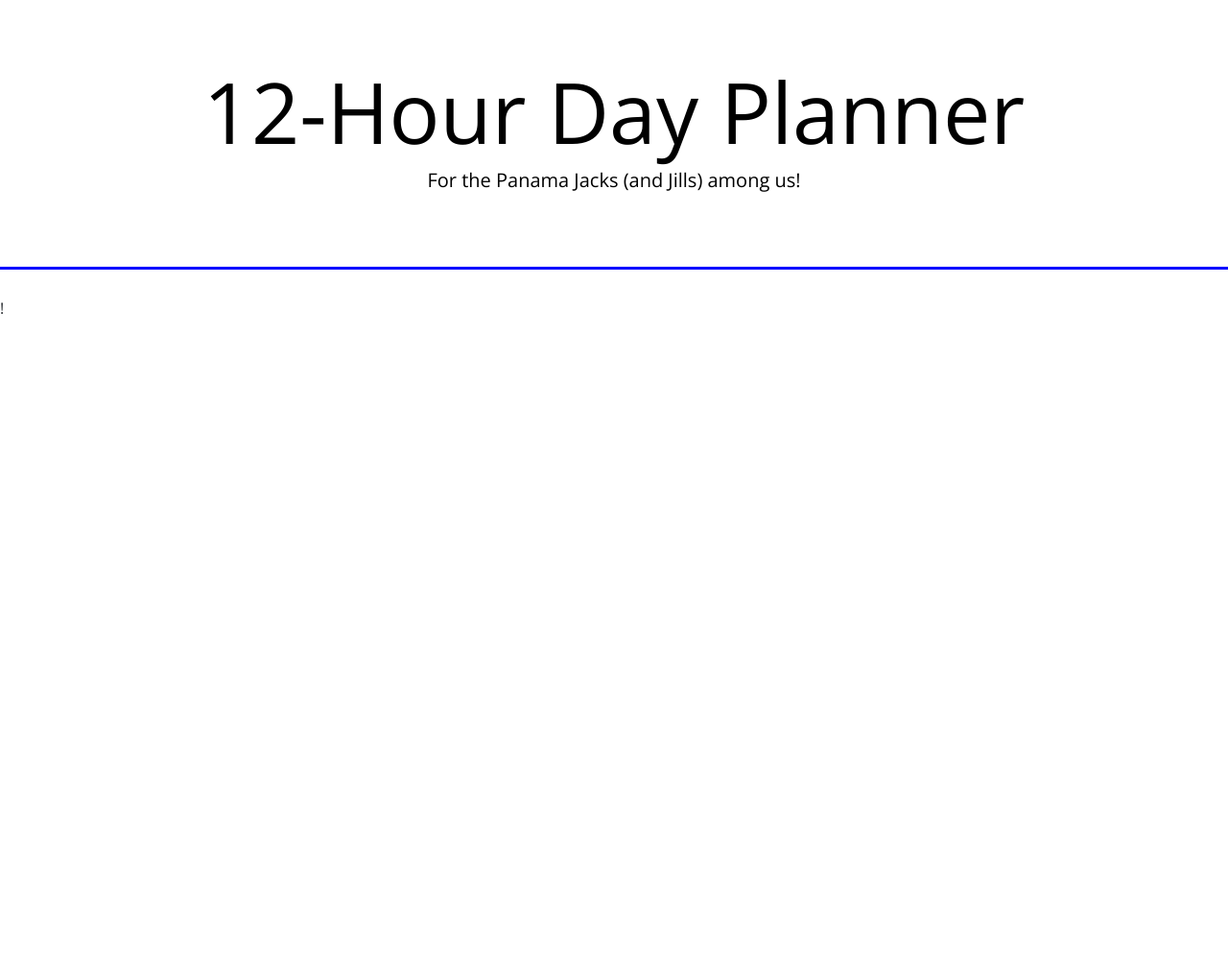
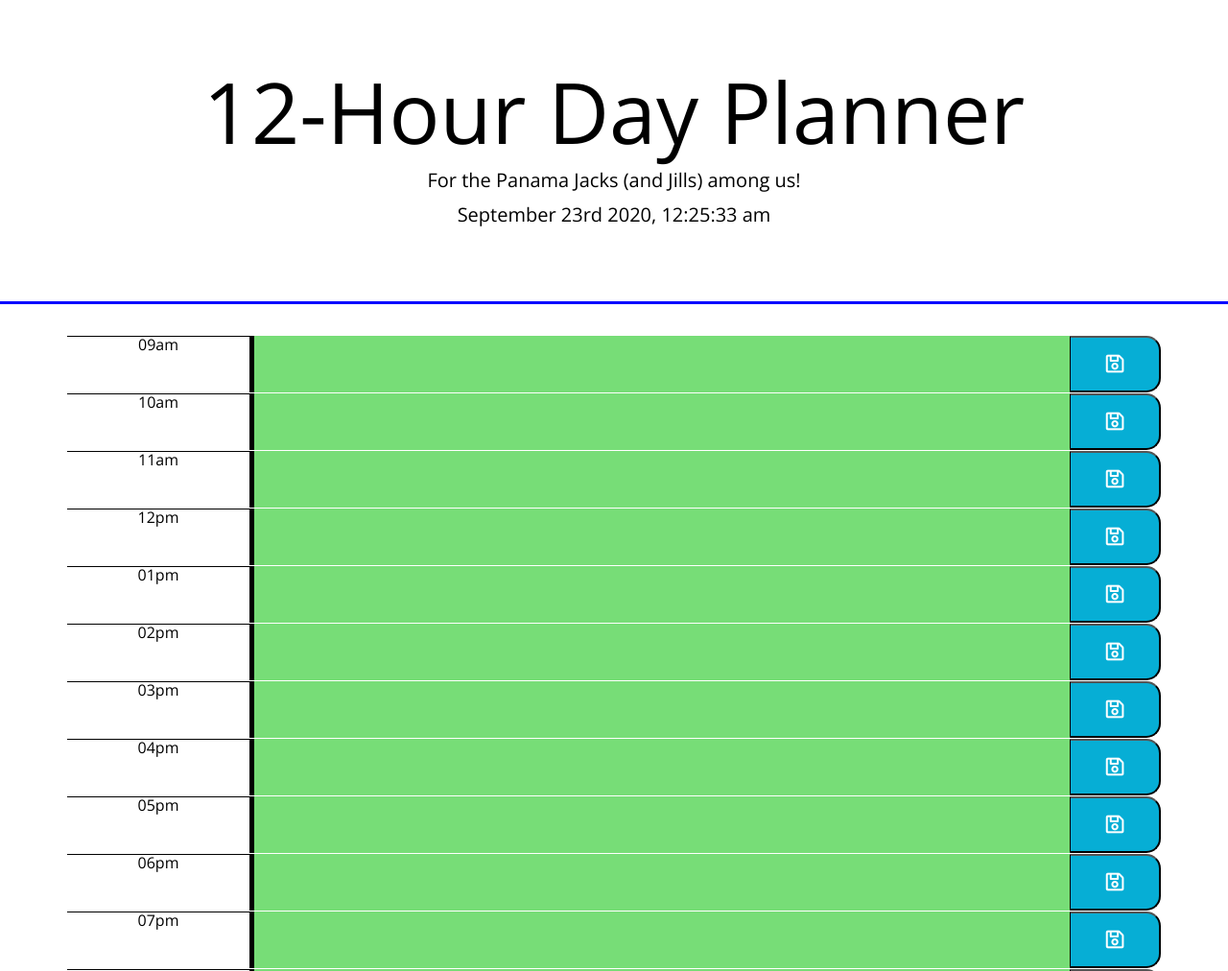
Before and after one commit to BwanaKijani/HW5-DayPlanner, a plain HTML site: page index.html in a window 1280 px wide. Shown: the top 1012 px of the page at 96% size. Before the commit the page ends 800 px from the top, so only its background shows below. Drawn offline with nearby package versions, Linux system fonts and the light colour scheme; files that its build step writes are made by us from their sources; no server answers.

Commit message:
Update index.html

```diff
--- a/index.html
+++ b/index.html
@@ -9,7 +9,7 @@
     <link rel="stylesheet" href="https://use.fontawesome.com/releases/v5.8.1/css/all.css"
         integrity="sha384-50oBUHEmvpQ+1lW4y57PTFmhCaXp0ML5d60M1M7uH2+nqUivzIebhndOJK28anvf" crossorigin="anonymous" />
     <link href="https://fonts.googleapis.com/css?family=Open+Sans&display=swap" rel="stylesheet" />
-    <link rel="stylesheet" href="./assets/styles.css" />
+    <link rel="stylesheet" href="styles.css" />
     <title>12-hour Day Planner</title>
 </head>
 
@@ -28,7 +28,7 @@
 
     <script src="https://code.jquery.com/jquery-3.4.1.min.js"></script>
     <script src="https://cdnjs.cloudflare.com/ajax/libs/moment.js/2.24.0/moment.min.js"></script>
-    <script type="text/javascript" src="./assets/script.js"></script>
+    <script type="text/javascript" src="script.js"></script>
 </body>
 
 </html>
```
